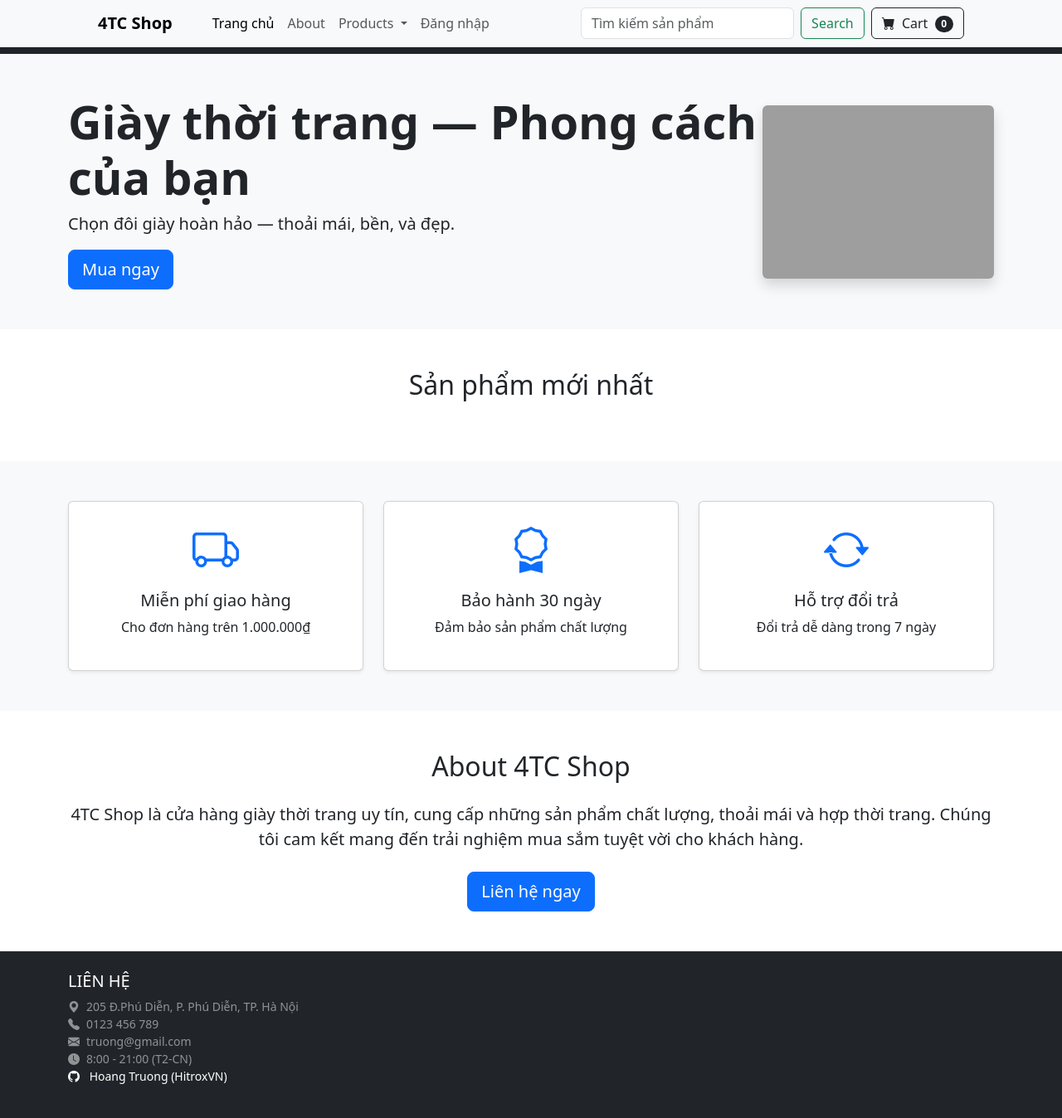
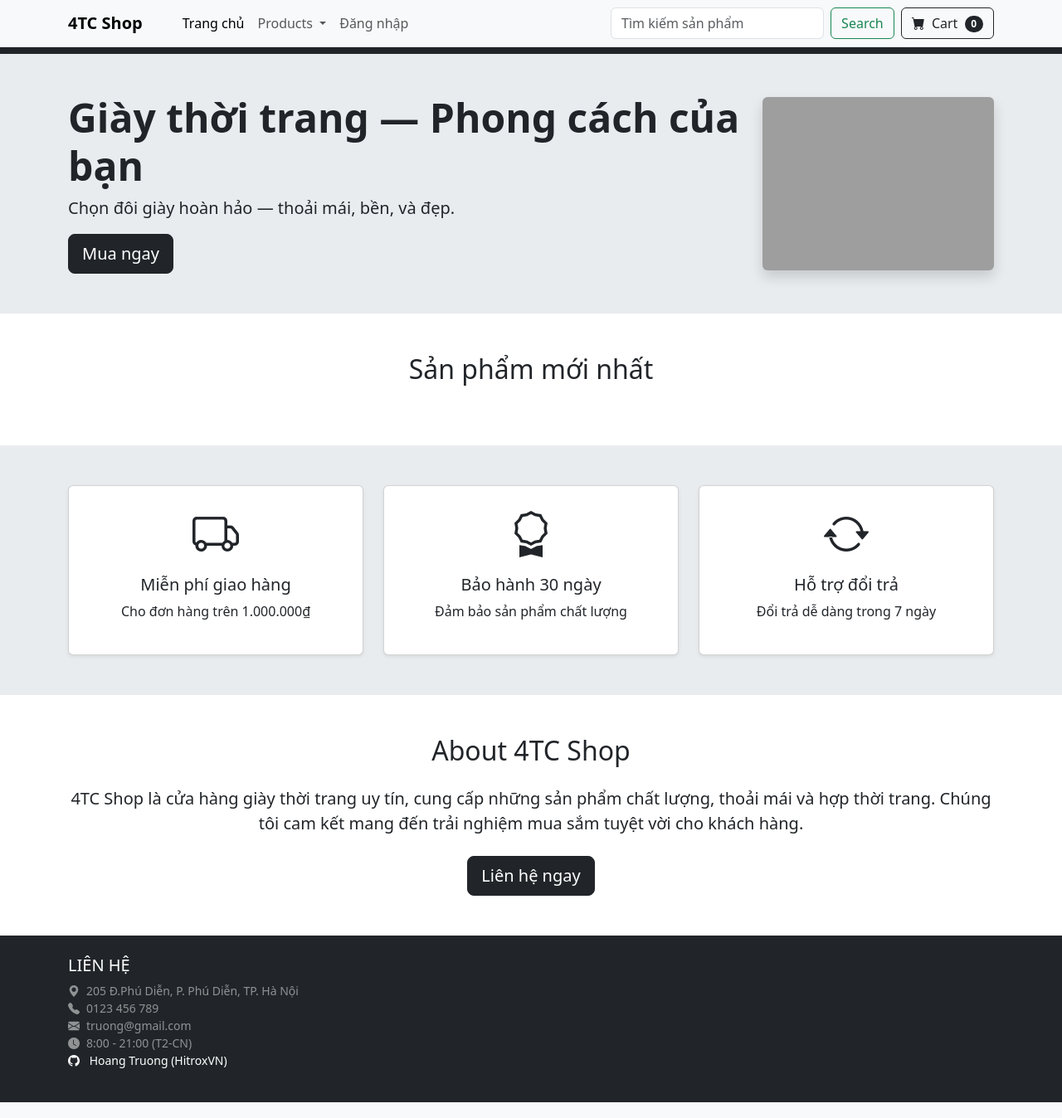
Before and after one commit to HitroxVN/webphpmvc, a PHP site: page / in a window 1280 px wide. Shown: the whole page at 83% size. Run offline with PHP 8.4, Linux system fonts and the light colour scheme; data that the repository does not hold is empty; grey boxes are pictures that could not be loaded.

Commit message:
css homepage

```diff
--- a/app/views/home/main.php
+++ b/app/views/home/main.php
@@ -1,11 +1,11 @@
 <main>
   <!-- Hero Section -->
-  <section class="hero bg-light py-5">
+  <section class="hero bg-body-secondary py-5">
     <div class="container d-flex flex-column flex-lg-row align-items-center justify-content-between">
       <div class="mb-4 mb-lg-0">
-        <h1 class="display-4 fw-bold">Giày thời trang — Phong cách của bạn</h1>
+        <h1 class="display-5 fw-bold">Giày thời trang — Phong cách của bạn</h1>
         <p class="lead">Chọn đôi giày hoàn hảo — thoải mái, bền, và đẹp.</p>
-        <a class="btn btn-primary btn-lg" href="index.php?page=products">Mua ngay</a>
+        <a class="btn btn-dark btn-lg" href="index.php?page=products">Mua ngay</a>
       </div>
       <img src="https://conndesign.vn/wp-content/uploads/2023/07/Thiet-ke-shop-giay-1.png" alt="hero" class="img-fluid rounded shadow w-25">
     </div>
@@ -30,8 +30,8 @@
                   ?>" class="card-img-top border border-2 border-secondary" width="200" height="200">
                 <div class="card-body text-center">
                   <h5 class="card-title"><?= $p['name']; ?></h5>
-      <p class="card-text text-primary fw-bold"><?= number_format($p['price'], 0, ',', '.'); ?> vnđ</p>
-      <a href="index.php?page=products&id=<?php echo $p['id']; ?>" class="btn btn-outline-primary btn-sm">Xem chi tiết</a>
+                  <p class="card-text text-dark fw-bold"><?= number_format($p['price'], 0, ',', '.'); ?> vnđ</p>
+                  <a href="index.php?page=products&id=<?php echo $p['id']; ?>" class="btn btn-outline-dark btn-sm">Xem chi tiết</a>
                 </div>
               </div>
             </div>
@@ -43,26 +43,26 @@
   </section>
 
   <!-- Info Cards Section -->
-  <section class="info-cards py-5 bg-light">
+  <section class="info-cards py-5 bg-body-secondary">
     <div class="container">
       <div class="row text-center g-4">
         <div class="col-md-4">
           <div class="card p-4 shadow-sm h-100">
-            <i class="bi bi-truck display-4 mb-3 text-primary"></i>
+            <i class="bi bi-truck display-4 mb-3 text-dark"></i>
             <h5>Miễn phí giao hàng</h5>
             <p>Cho đơn hàng trên 1.000.000₫</p>
           </div>
         </div>
         <div class="col-md-4">
           <div class="card p-4 shadow-sm h-100">
-            <i class="bi bi-award display-4 mb-3 text-primary"></i>
+            <i class="bi bi-award display-4 mb-3 text-dark"></i>
             <h5>Bảo hành 30 ngày</h5>
             <p>Đảm bảo sản phẩm chất lượng</p>
           </div>
         </div>
         <div class="col-md-4">
           <div class="card p-4 shadow-sm h-100">
-            <i class="bi bi-arrow-repeat display-4 mb-3 text-primary"></i>
+            <i class="bi bi-arrow-repeat display-4 mb-3 text-dark"></i>
             <h5>Hỗ trợ đổi trả</h5>
             <p>Đổi trả dễ dàng trong 7 ngày</p>
           </div>
@@ -77,7 +77,7 @@
       <h2 class="text-center mb-4">About 4TC Shop</h2>
       <p class="text-center mb-4 lead">4TC Shop là cửa hàng giày thời trang uy tín, cung cấp những sản phẩm chất lượng, thoải mái và hợp thời trang. Chúng tôi cam kết mang đến trải nghiệm mua sắm tuyệt vời cho khách hàng.</p>
       <div class="text-center">
-        <a href="contact.html" class="btn btn-primary btn-lg">Liên hệ ngay</a>
+        <a href="contact.html" class="btn btn-dark btn-lg">Liên hệ ngay</a>
       </div>
     </div>
   </section>
--- a/app/views/home/nav.php
+++ b/app/views/home/nav.php
@@ -1,5 +1,5 @@
 <nav class="navbar navbar-expand-lg navbar-light bg-light border-bottom shadow-sm">
-    <div class="container px-4 px-lg-5">
+    <div class="container">
         <!-- Logo, tên shop -->
         <a class="navbar-brand fw-bold" href=".">4TC Shop</a>
 
@@ -16,9 +16,9 @@
                 <li class="nav-item">
                     <a class="nav-link active" aria-current="page" href=".">Trang chủ</a>
                 </li>
-                <li class="nav-item">
+                <!-- <li class="nav-item">
                     <a class="nav-link" href="#about">About</a>
-                </li>
+                </li> -->
 
                 <li class="nav-item dropdown">
                     <a class="nav-link dropdown-toggle" href="#" id="shopDropdown"
```
Lines whose indentation alone changed are shown as unchanged.
